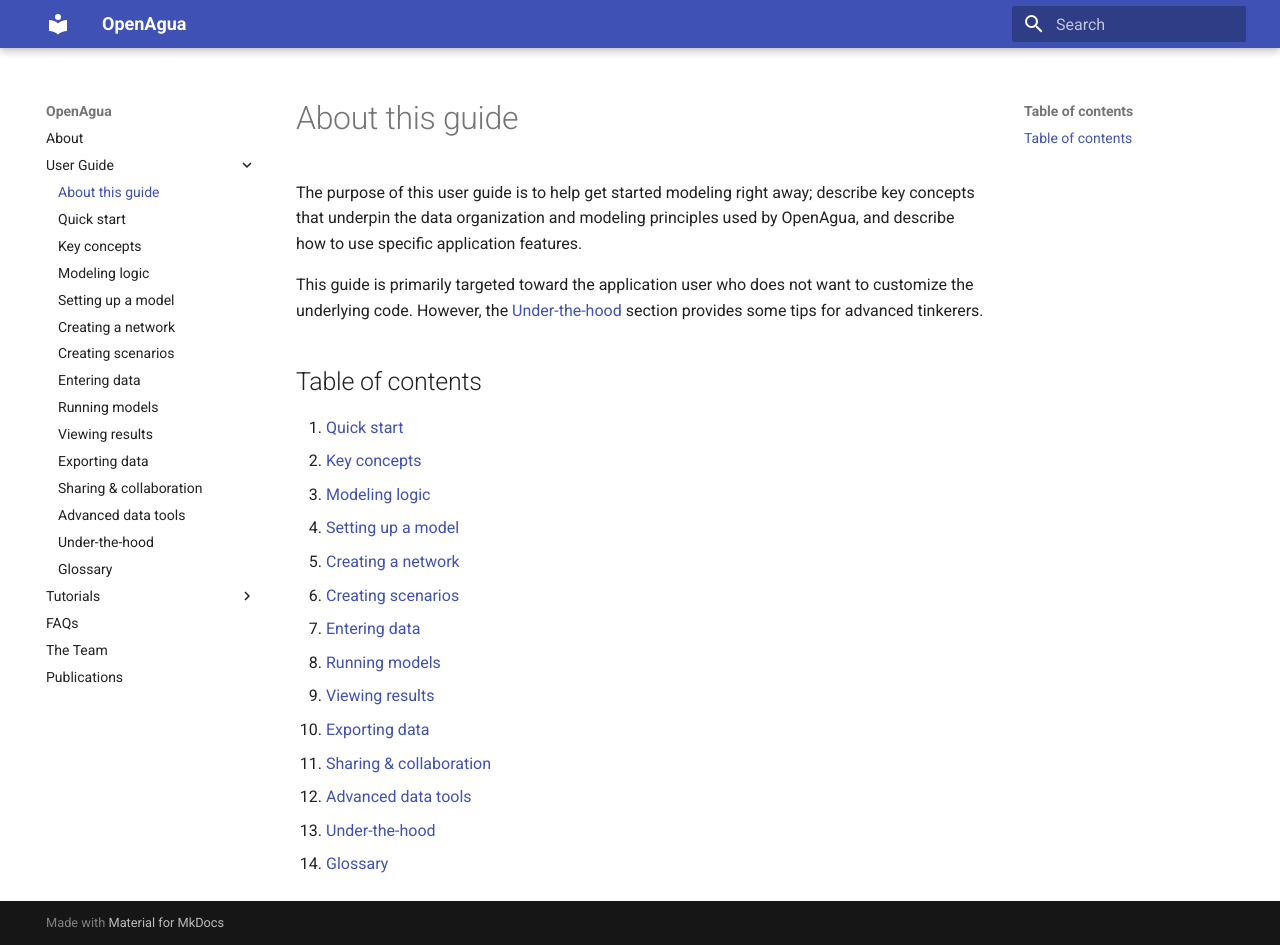
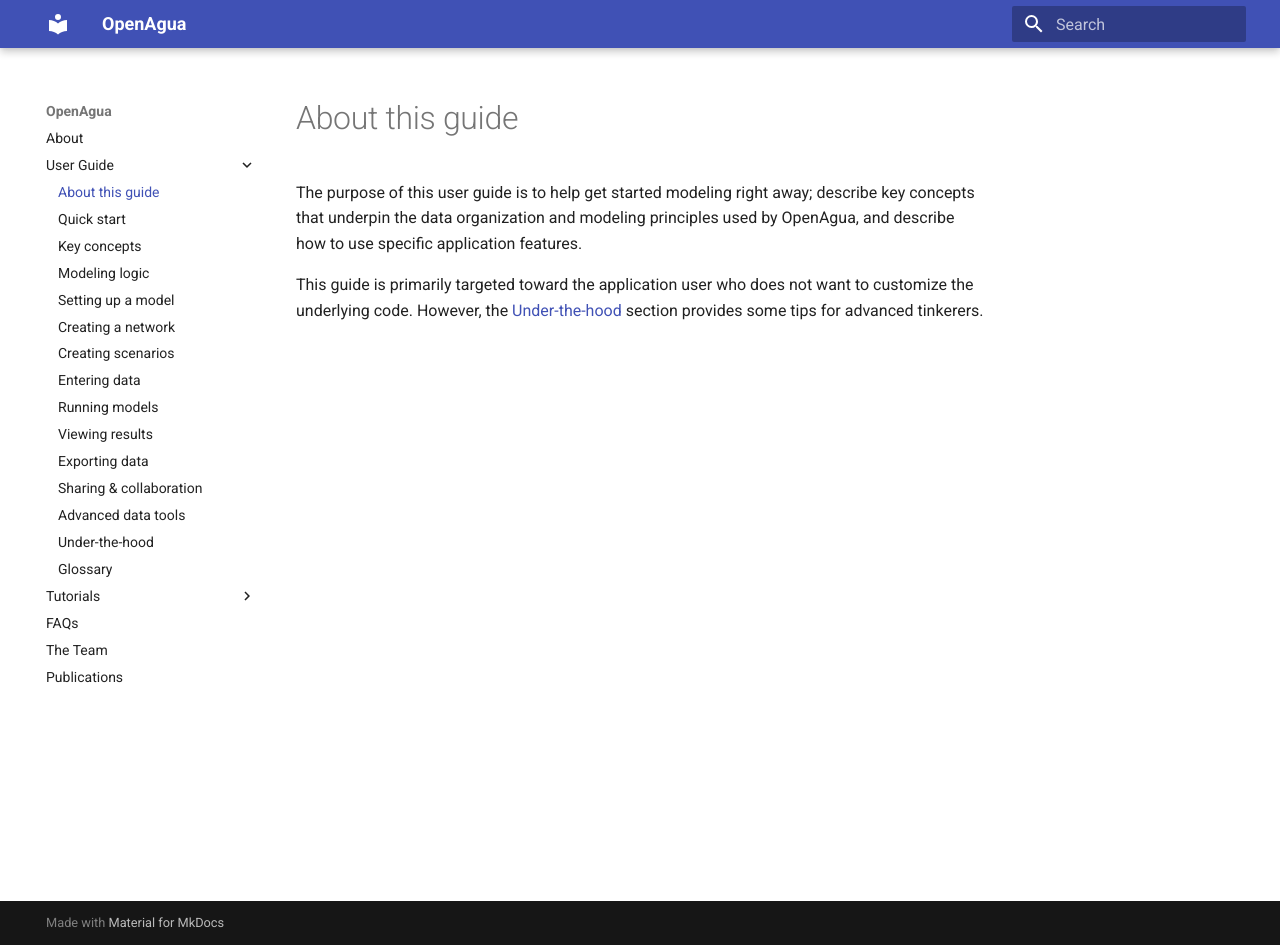
Before and after one commit to OpenAgua/openagua-documentation, an MkDocs documentation site: the page built from docs/user-guide/about-this-guide.md, in a window 1280 px wide and 945 px high. Built offline with MkDocs 1.6.1 and Material for MkDocs 9.7.7, drawn with Linux system fonts in a browser that asks for light colours; old or Windows-style settings are respelled for this version of MkDocs.

Commit message:
Update about-this-guide.md

```diff
--- a/docs/user-guide/about-this-guide.md
+++ b/docs/user-guide/about-this-guide.md
@@ -3,20 +3,3 @@
 The purpose of this user guide is to help get started modeling right away; describe key concepts that underpin the data organization and modeling principles used by OpenAgua, and describe how to use specific application features.
 
 This guide is primarily targeted toward the application user who does not want to customize the underlying code. However, the [Under-the-hood](https://github.com/openagua/openagua-documentation/tree/f19ba5dcd6e831142525f48888c806f2925f6afe/user-guide/under-the-hood/README.md) section provides some tips for advanced tinkerers.
-
-## Table of contents
-
-1. [Quick start](https://github.com/openagua/openagua-documentation/tree/f19ba5dcd6e831142525f48888c806f2925f6afe/user-guide/getting-started/README.md)
-2. [Key concepts](https://github.com/openagua/openagua-documentation/tree/f19ba5dcd6e831142525f48888c806f2925f6afe/user-guide/README.md)
-3. [Modeling logic](https://github.com/openagua/openagua-documentation/tree/f19ba5dcd6e831142525f48888c806f2925f6afe/user-guide/modeling-logic/README.md)
-4. [Setting up a model](https://github.com/openagua/openagua-documentation/tree/f19ba5dcd6e831142525f48888c806f2925f6afe/user-guide/setting-up-model/README.md)
-5. [Creating a network](https://github.com/openagua/openagua-documentation/tree/f19ba5dcd6e831142525f48888c806f2925f6afe/user-guide/creating-network/README.md)
-6. [Creating scenarios](https://github.com/openagua/openagua-documentation/tree/f19ba5dcd6e831142525f48888c806f2925f6afe/user-guide/creating-scenarios/README.md)
-7. [Entering data](https://github.com/openagua/openagua-documentation/tree/f19ba5dcd6e831142525f48888c806f2925f6afe/user-guide/entering-data/README.md)
-8. [Running models](https://github.com/openagua/openagua-documentation/tree/f19ba5dcd6e831142525f48888c806f2925f6afe/user-guide/running-models/README.md)
-9. [Viewing results](https://github.com/openagua/openagua-documentation/tree/f19ba5dcd6e831142525f48888c806f2925f6afe/user-guide/viewing-results/README.md)
-10. [Exporting data](https://github.com/openagua/openagua-documentation/tree/f19ba5dcd6e831142525f48888c806f2925f6afe/user-guide/exporting-data/README.md)
-11. [Sharing & collaboration](https://github.com/openagua/openagua-documentation/tree/f19ba5dcd6e831142525f48888c806f2925f6afe/user-guide/collaboration/README.md)
-12. [Advanced data tools](https://github.com/openagua/openagua-documentation/tree/f19ba5dcd6e831142525f48888c806f2925f6afe/user-guide/advanced-tools/README.md)
-13. [Under-the-hood](https://github.com/openagua/openagua-documentation/tree/f19ba5dcd6e831142525f48888c806f2925f6afe/user-guide/under-the-hood/README.md)
-14. [Glossary](https://github.com/openagua/openagua-documentation/tree/f19ba5dcd6e831142525f48888c806f2925f6afe/user-guide/glossary/README.md)
```
